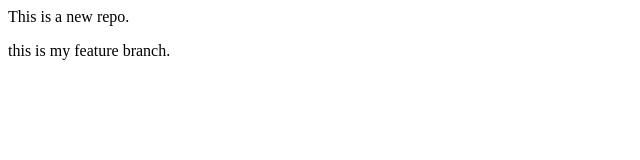
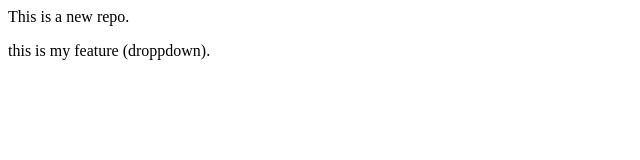
Before and after one commit to Dimple-Saini06/localrepo, a plain HTML site: page index.html in a window 1280 px wide. Shown: the full height of the page, 0-640 px from the left. Drawn offline with Linux system fonts and the light colour scheme.

Commit message:
add droppdown

```diff
--- a/index.html
+++ b/index.html
@@ -1,2 +1,2 @@
 <p>This is a new repo.</p>
-<p>this is my feature branch.</p>
+<p>this is my feature (droppdown).</p>
```
